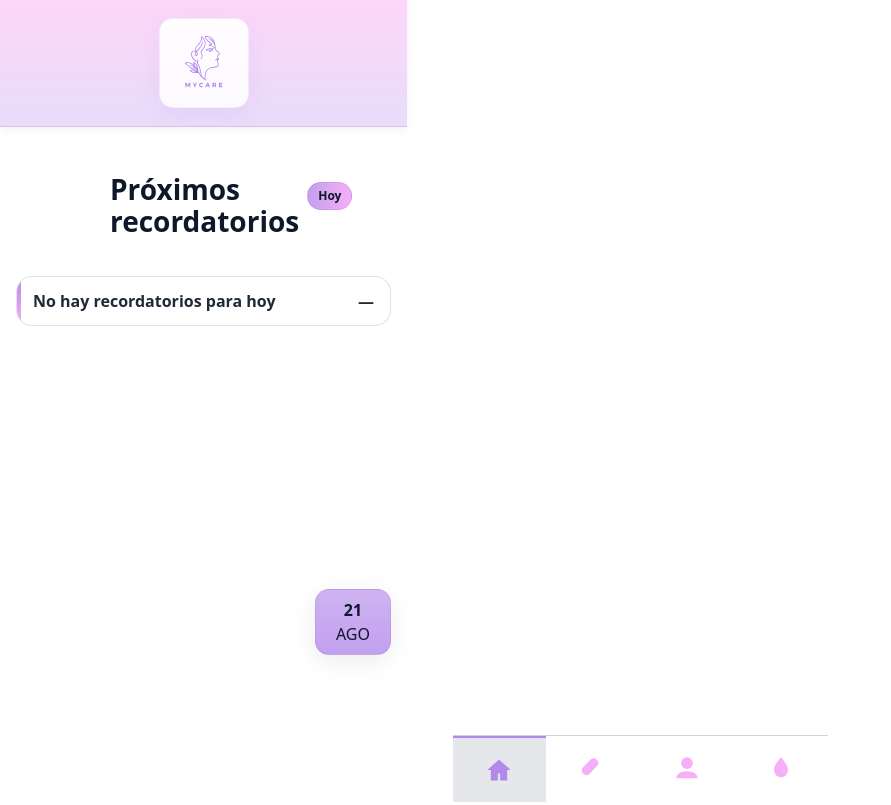
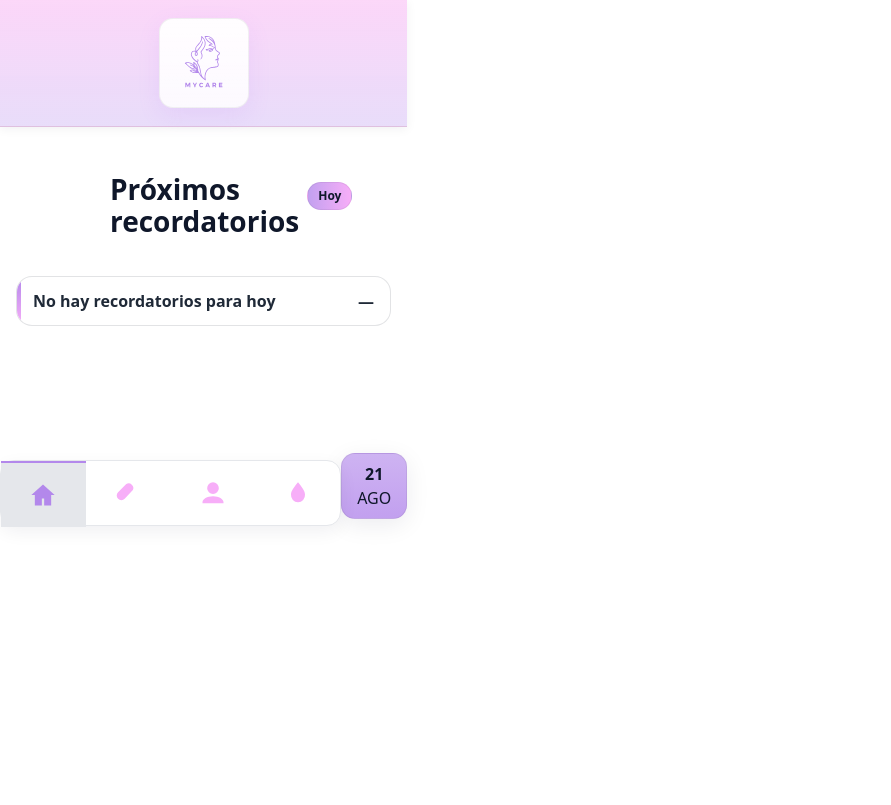
Before and after one commit to mowsix/MyCare, a React (Vite) app: page /home in a window 1280 px wide. Shown: the whole page, without its empty margins (0-891 px from the left). Built offline with nearby package versions, Linux system fonts and the light colour scheme.

Commit message:
ajustar navegador

```diff
--- a/src/components/BottomNav.module.scss
+++ b/src/components/BottomNav.module.scss
@@ -10,15 +10,21 @@ $ink-900: #b388eb;
 
   display: grid;
   grid-template-columns: repeat(4, 1fr);
-  align-items: center;         /* centra verticalmente los tabs */
-  height: 64px;                /* altura consistente */
+  align-items: center;
+  /* centra verticalmente los tabs */
+  height: 64px;
+  /* altura consistente */
 }
 
-.item { margin: 0; padding: 0; }
+.item {
+  margin: 0;
+  padding: 0;
+}
 
 /* ===== Barra base ===== */
 .nav {
-  position: static;            /* Opción B: en flujo normal */
+  position: static;
+  /* Opción B: en flujo normal */
   width: 100%;
   background: #ffffff;
   border-top: 1px solid #d1d5db;
@@ -34,7 +40,8 @@ $ink-900: #b388eb;
   /* con esto, si la ventana es más ancha que 375px, queda alineada al borde izq del contenedor;
      si es más angosta (móvil real), se va a 0px */
   width: min(100vw, $mobile-max);
-  transform: none;             /* importante */
+  transform: none;
+  /* importante */
 }
 
 /* ===== Cada pestaña ===== */
@@ -42,20 +49,37 @@ $ink-900: #b388eb;
   display: flex;
   align-items: center;
   justify-content: center;
-  height: 64px;                /* igual a .list */
+  height: 64px;
+  /* igual a .list */
   text-decoration: none;
 
-  svg { width: 28px; height: 28px; color: $ink-700; }
+  svg {
+    width: 28px;
+    height: 28px;
+    color: $ink-700;
+  }
 }
 
 .active {
   background: #e5e7eb;
   border-top: 2px solid $ink-900;
 
-  svg { color: $ink-900; }
+  svg {
+    color: $ink-900;
+  }
 }
 
-.fixedLeft {
-  left: max(0px, calc((100vw - 375px) / 2));
-  width: min(100vw, 375px);
+
+
+.inline {
+  position: static;
+  /* quita el fixed */
+  transform: none;
+  max-width: 100%;
+  width: 100%;
+  border: 1px solid #e5e7eb;
+  border-radius: 14px;
+  margin-top: 14px;
+  /* separarlo del botón Consejos */
+  box-shadow: 0 6px 18px rgba(17, 12, 46, .06);
 }
--- a/src/components/BottomNav.tsx
+++ b/src/components/BottomNav.tsx
@@ -1,6 +1,12 @@
 import React from "react";
 import { NavLink } from "react-router-dom";
 import s from "./BottomNav.module.scss";
+
+type Props = {
+  /** fixed = flotante abajo (default). inline = dentro del layout */
+  variant?: "fixed" | "inline";
+  className?: string;
+};
 
 /* Iconos inline */
 const HomeIcon = (p: React.SVGProps<SVGSVGElement>) => (
@@ -16,10 +22,10 @@ const KitIcon = (p: React.SVGProps<SVGSVGElement>) => (
   <svg viewBox="0 0 24 24" {...p}><path fill="currentColor" d="M12 2c-3.5 4.3-6 7.6-6 10.5A6 6 0 0 0 12 19a6 6 0 0 0 6-6.5C18 9.6 15.5 6.3 12 2Z" /></svg>
 );
 
-export default function BottomNav() {
+export default function BottomNav({ variant = "fixed", className }: Props) {
   return (
     // Por defecto la fijamos al fondo y alineada a la izquierda del “móvil”
-    <nav className={`${s.nav} ${s.fixedLeft}`} aria-label="Navegación inferior">
+    <nav className={`${s.nav} ${variant === "inline" ? s.inline : ""} ${className ?? ""}`} aria-label="Navegación inferior">
       {/* Si prefieres en flujo normal, usa:  <nav className={s.nav} ...>  */}
       <ul className={s.list}>
         <li className={s.item}>
--- a/src/pages/hair/Hair.module.scss
+++ b/src/pages/hair/Hair.module.scss
@@ -171,6 +171,7 @@ $shadow-2: 0 12px 36px rgba(17, 12, 46, .08);
   box-shadow: 0 10px 26px rgba(179, 120, 243, .08);
 }
 
+
 /* Nav centering wrapper */
 .navContainer {
   position: fixed;
@@ -185,16 +186,18 @@ $shadow-2: 0 12px 36px rgba(17, 12, 46, .08);
   pointer-events: none;
 }
 
-.navWrapper {
-  width: 100%;
-  max-width: $mobile-max;
-  pointer-events: auto;
+.navArea {
+  margin-top: 16px;
+  display: flex;
+  justify-content: center;
+
+  /* Para que el BottomNav no se pegue a los bordes */
+  >* {
+    width: 100%;
+    max-width: 360px;
+  }
 }
 
-.navWrapper>* {
-  position: static !important;
-  width: 100% !important;
-}
 
 /* Modal */
 .modalBackdrop {
--- a/src/pages/hair/Hair.tsx
+++ b/src/pages/hair/Hair.tsx
@@ -95,14 +95,12 @@ export default function Hair() {
         <div className={s.tipsWrap}>
           <button className={s.tipsBtn} onClick={openTip}>Consejos</button>
         </div>
-      </div>
-
-      {/* Nav centering wrapper */}
-      <div className={s.navContainer}>
-        <div className={s.navWrapper}>
+        { /* Nav ahora dentro del container */}
+        <div className={s.navArea}>
           <BottomNav />
         </div>
       </div>
+
 
       {/* Modal */}
       {tipOpen && (
--- a/src/pages/home/Home.module.scss
+++ b/src/pages/home/Home.module.scss
@@ -258,10 +258,20 @@ $shadow-2: 0 6px 24px rgba(17, 12, 46, .08);
 }
 
 /* ======= Chip calendario ======= */
+
+.navArea {
+  margin-top: 80px;
+  /* deja espacio para que el calendario "flote" encima */
+  padding-bottom: 16px;
+  display: flex;
+  justify-content: space-between;
+  align-items: center;
+}
+
 .calendar {
-  position: absolute;
-  right: 16px;
-  bottom: 150px;
+  position: static;
+  right: 62px;
+  bottom: 60px;
   width: 62px;
   border-radius: 14px;
   text-align: center;
@@ -285,34 +295,10 @@ $shadow-2: 0 6px 24px rgba(17, 12, 46, .08);
   }
 }
 
-/* === Contenedor para centrar y posicionar la barra inferior === */
-.navContainer {
-  position: fixed;
-  left: 50%;
-  bottom: 12px;
-  /* sitúa justo debajo del calendario */
-  transform: translateX(-50%);
-  width: calc(100% - 24px);
-  max-width: $mobile-max;
-  display: flex;
-  justify-content: center;
-  z-index: 50;
-  pointer-events: none;
-}
 
-/* Wrapper interno para permitir anular position del BottomNav hijo */
-.navWrapper {
-  pointer-events: auto;
-  width: 100%;
-  max-width: $mobile-max;
-}
 
-/* Si BottomNav viene con position: fixed, forzamos que dentro de este wrapper sea estático.
-   Esto usa !important porque estamos sobrescribiendo estilos que puedan venir del propio componente. */
-.navWrapper>* {
-  position: static !important;
-  width: 100% !important;
-}
+
+
 
 /* ======= Iconos pequeños para resumen ======= */
 .iconSmall {
--- a/src/pages/home/Home.tsx
+++ b/src/pages/home/Home.tsx
@@ -149,15 +149,19 @@ export default function Home() {
         ))}
       </div>
 
-      {/* Chip calendario */}
-      <Link to="/calendar" className={s.calendar} aria-label="Abrir calendario">
-        <div className="day" style={{ fontWeight: 900 }}>{day}</div>
-        <div className="mon">{mon}</div>
-      </Link>
 
-      {/* Barra de navegación unificada */}
 
-          <BottomNav />
+      {/* Barra de navegación dentro del flujo */}
+      <div className={s.navArea}>
+        <BottomNav variant="inline" />
+
+        {/* Chip calendario */}
+        <Link to="/calendar" className={s.calendar} aria-label="Abrir calendario">
+          <div className="day" style={{ fontWeight: 900 }}>{day}</div>
+          <div className="mon">{mon}</div>
+        </Link>
+      </div>
+
 
     </div>
   );
--- a/src/pages/meds/Meds.module.scss
+++ b/src/pages/meds/Meds.module.scss
@@ -25,9 +25,10 @@ $shadow-2: 0 14px 36px rgba(17, 12, 46, .08);
 /* Layout */
 .wrap {
   position: relative;
-  min-height: 100svh;
-  background: $bg;
+  min-height: 100%;
+  background: transparent;
   padding-bottom: 10px;
+  z-index: 0;
 }
 
 .container {
--- a/src/pages/meds/Meds.tsx
+++ b/src/pages/meds/Meds.tsx
@@ -81,12 +81,14 @@ export default function Meds() {
 
         {/* Consejos */}
         <button className={s.tipsBtn} onClick={openTip}>Consejos</button>
+        {/* Navegación dentro del cuadro */}
+        <BottomNav variant="inline" />
       </div>
 
-      {/* Bottom nav centering wrapper */}
+      {/* Bottom nav centering wrapper }
       <div className={s.navContainer}>
         <div className={s.navWrapper}><BottomNav /></div>
-      </div>
+      </div> */}
 
       {/* Modal de consejos */}
       {tipOpen && (
--- a/src/pages/skin/Skin.module.scss
+++ b/src/pages/skin/Skin.module.scss
@@ -194,31 +194,19 @@ $shadow-2: 0 12px 36px rgba(17, 12, 46, .08);
   box-shadow: 0 8px 22px rgba(179, 120, 243, .12);
 }
 
-/* ===== Bottom nav centering wrapper (igual patrón que Home) ===== */
-.navContainer {
-  position: fixed;
-  left: 50%;
-  bottom: 12px;
-  transform: translateX(-50%);
-  width: calc(100% - 24px);
-  max-width: $mobile-max;
+.navArea {
+  margin-top: 16px;
   display: flex;
   justify-content: center;
-  z-index: 50;
-  pointer-events: none;
+
+  /* Para que el BottomNav no se pegue a los bordes */
+  >* {
+    width: 100%;
+    max-width: 360px;
+  }
 }
 
-.navWrapper {
-  width: 100%;
-  max-width: $mobile-max;
-  pointer-events: auto;
-}
 
-/* Forzamos que BottomNav hijo no use position:fixed (override) */
-.navWrapper>* {
-  position: static !important;
-  width: 100% !important;
-}
 
 /* ===== Modal (consejos) ===== */
 .modalBackdrop {
--- a/src/pages/skin/Skin.tsx
+++ b/src/pages/skin/Skin.tsx
@@ -83,14 +83,13 @@ export default function Skin() {
 
         {/* Consejos (abre modal) */}
         <button className={s.tipsBtn} onClick={openTip}>Consejos</button>
-      </div>
-
-      {/* Chip / BottomNav centering wrapper */}
-      <div className={s.navContainer}>
-        <div className={s.navWrapper}>
+        { /* Nav ahora dentro del container */}
+        <div className={s.navArea}>
           <BottomNav />
         </div>
       </div>
+
+
 
       {/* Modal de consejo */}
       {tipOpen && (
```
